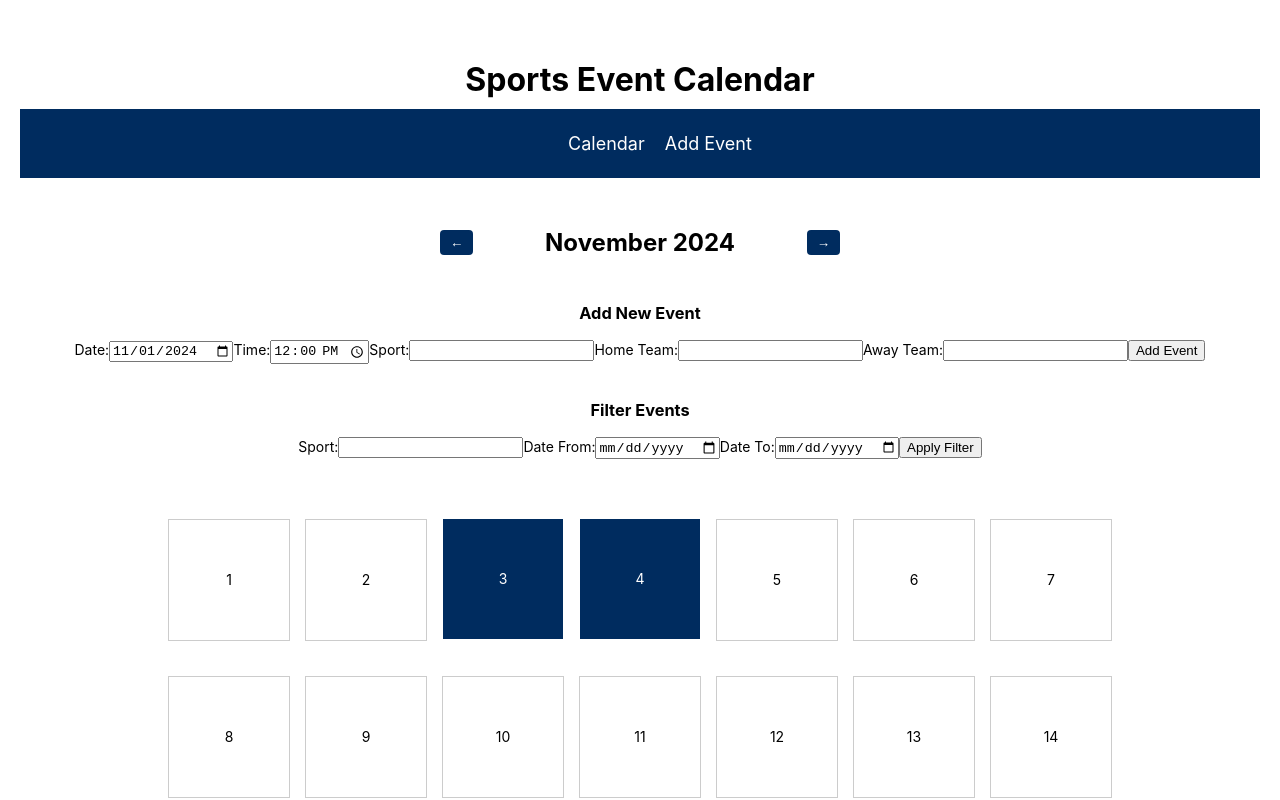
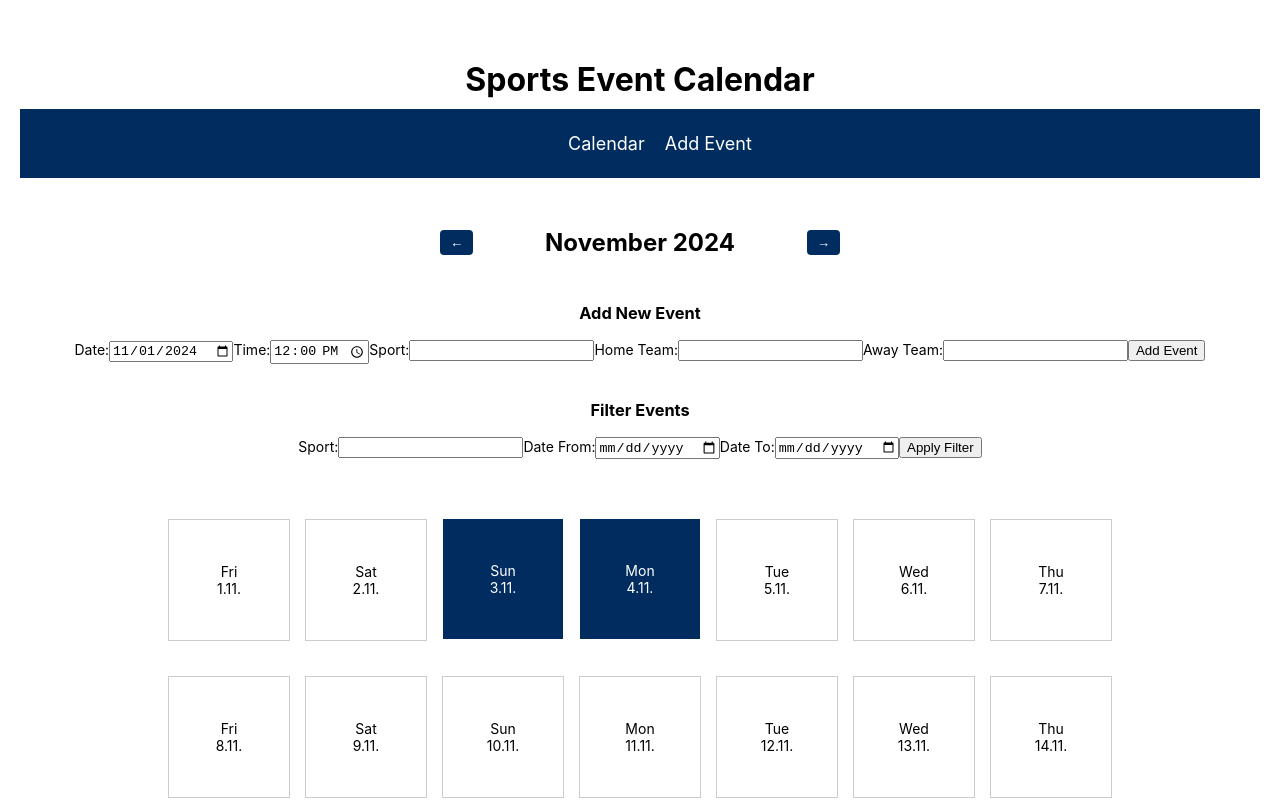
Before and after one commit to Jeeems10/sport-calendar-sportradar-ponce, a React (Create React App) app: page / in a window 1280 px wide. Shown: the top 800 px of the page. Built offline with nearby package versions, Linux system fonts and the light colour scheme.

Commit message:
- Added weekday and date display to calendar days

```diff
--- a/src/components/Calendar.js
+++ b/src/components/Calendar.js
@@ -38,6 +38,13 @@ const Calendar = ({ events, addEvent, filteredEvents, setFilteredEvents }) => {
     (_, i) => i + 1
   );
 
+  const getWeekday = (day) => {
+    const date = new Date(currentDate.getFullYear(), currentDate.getMonth(), day);
+    const weekday = date.toLocaleString('default', { weekday: 'short' }); // Kurzform von Wochentagen (z. B. Mo, Di)
+    const formattedDate = date.toLocaleDateString('de-DE', { day: 'numeric', month: 'numeric' }); // Formatiertes Datum
+    return { weekday, formattedDate };
+  };
+
   return (
     <div className="calendar-container">
       <div className="calendar-header">
@@ -53,6 +60,7 @@ const Calendar = ({ events, addEvent, filteredEvents, setFilteredEvents }) => {
         {days.map((day) => {
           const eventsForDay = getEventsForDay(day);
           const hasEvent = eventsForDay.length > 0;
+          const { weekday, formattedDate } = getWeekday(day);
 
           return (
             <div
@@ -60,7 +68,8 @@ const Calendar = ({ events, addEvent, filteredEvents, setFilteredEvents }) => {
               className={`calendar-day ${hasEvent ? 'event-day' : ''}`}
               onClick={hasEvent ? () => handleDayClick(eventsForDay) : null}
             >
-              <span>{day}</span>
+              <span className="weekday">{weekday}</span>
+              <span className="date">{formattedDate}</span>
             </div>
           );
         })}
```
